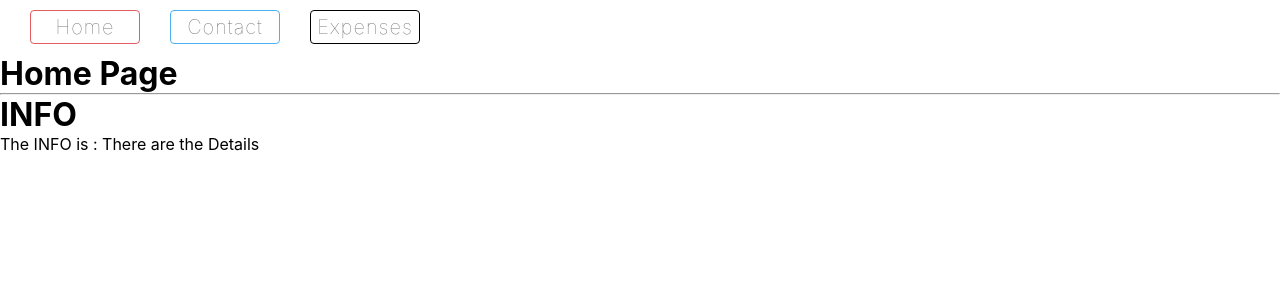
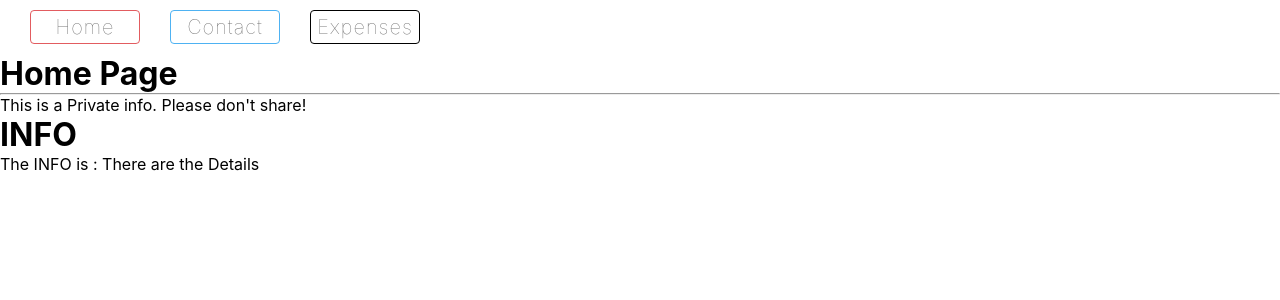
Before and after one commit to bel7aG/ExpensifyApplication, a React (Create React App) app: page / in a window 1280 px wide. Shown: the top 300 px of the page. Built offline with nearby package versions, Linux system fonts and the light colour scheme.

Commit message:
Higher Order Component PlayGround HOC

```diff
--- a/src/playground/HOC.js
+++ b/src/playground/HOC.js
@@ -12,4 +12,15 @@ const Info = (props) => (
   </div>
 );
 
-ReactDOM.render(<Info info="There are the Details"/>, document.querySelector('.hoc'));
+const withAdminWarning = (WrappedComponent) => {
+  return (props) => (
+      <div>
+        <p>This is a Private info. Please don't share!</p>
+        <WrappedComponent {...props}/>
+      </div>
+    );
+};
+
+const AdminInfo = withAdminWarning(Info);
+
+ReactDOM.render(<AdminInfo info="There are the Details"/>, document.querySelector('.hoc'));
```
